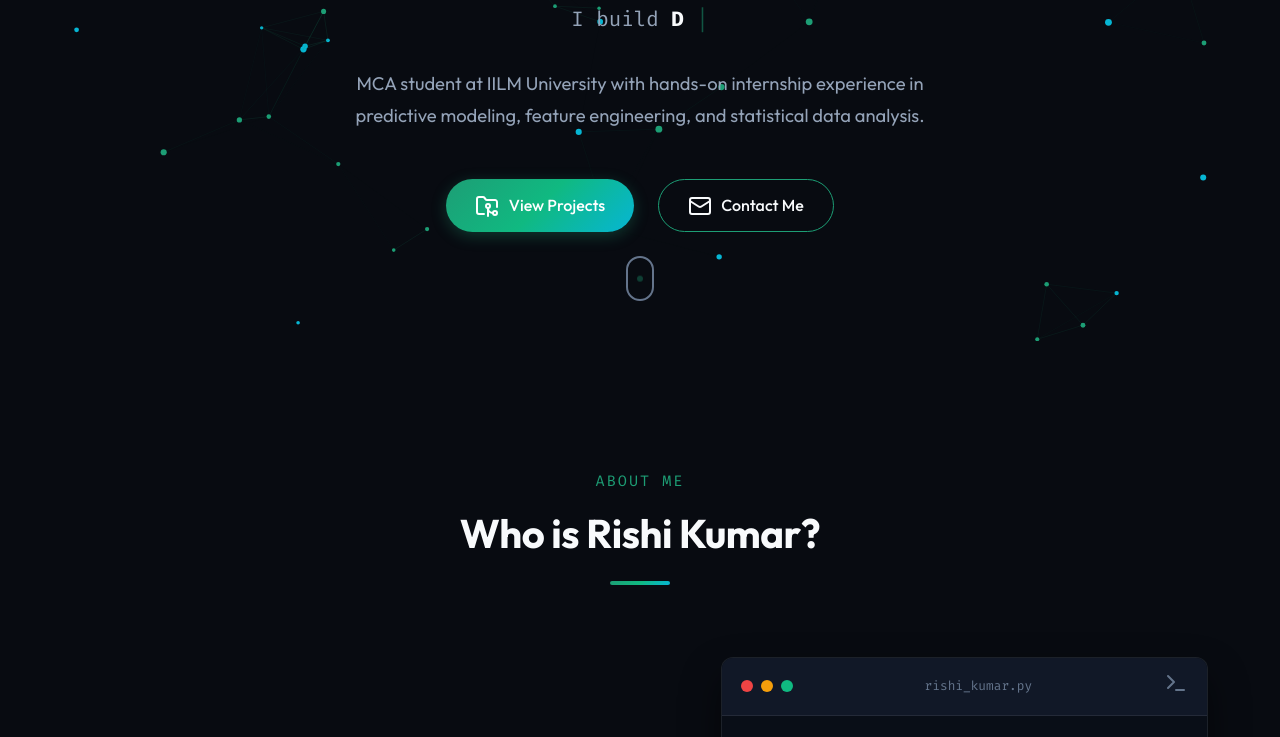
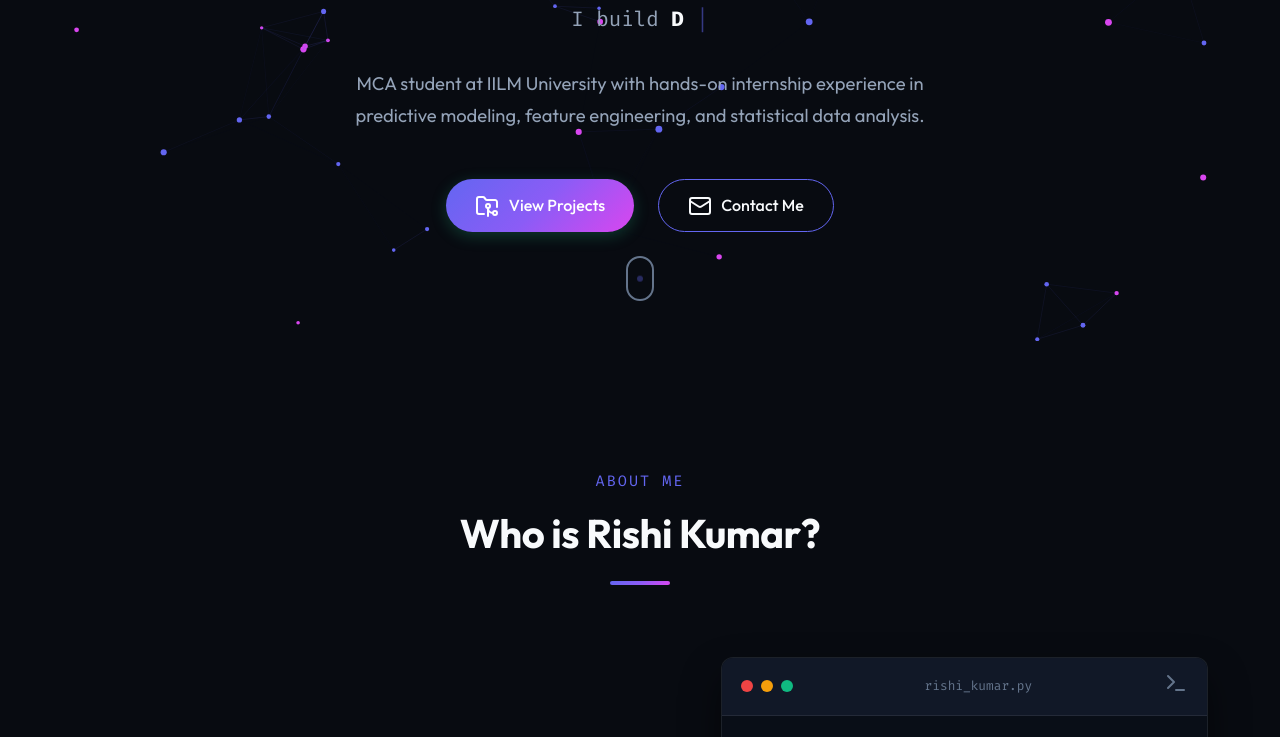
Before and after one commit to Rishikumar67/templete, a plain HTML site: page index.html in a window 1280 px wide. Shown: the part 459-1196 px from the top of the page. Drawn offline with nearby package versions, Linux system fonts and the light colour scheme.

Commit message:
Change theme to Indigo & Violet

```diff
--- a/script.js
+++ b/script.js
@@ -36,8 +36,8 @@ class Particle {
     this.vx = (Math.random() - 0.5) * 0.6;
     this.vy = (Math.random() - 0.5) * 0.6;
     this.radius = Math.random() * 2 + 1.5;
-    // Harmonious shades of green and cyan
-    this.color = Math.random() > 0.5 ? '#1d9e75' : '#06b6d4';
+    // Harmonious shades of Indigo and Fuchsia
+    this.color = Math.random() > 0.5 ? '#6366f1' : '#d946ef';
   }
 
   update() {
@@ -100,7 +100,7 @@ function animate() {
 
       if (distance < connectionDistance) {
         const alpha = (1 - distance / connectionDistance) * 0.15;
-        ctx.strokeStyle = `rgba(29, 158, 117, ${alpha})`;
+        ctx.strokeStyle = `rgba(99, 102, 241, ${alpha})`;
         ctx.lineWidth = 1;
         ctx.beginPath();
         ctx.moveTo(particles[i].x, particles[i].y);
--- a/style.css
+++ b/style.css
@@ -10,19 +10,19 @@
   --text-muted: #64748b;
 
   /* Accents */
-  --accent: #1d9e75;
-  --accent-light: #2ecc71;
-  --accent-glow: rgba(29, 158, 117, 0.15);
-  --accent-glow-strong: rgba(29, 158, 117, 0.4);
-  --accent-gradient: linear-gradient(135deg, #1d9e75 0%, #10b981 50%, #06b6d4 100%);
-  --accent-gradient-hover: linear-gradient(135deg, #22c55e 0%, #34d399 50%, #22d3ee 100%);
+  --accent: #6366f1;
+  --accent-light: #a855f7;
+  --accent-glow: rgba(99, 102, 241, 0.15);
+  --accent-glow-strong: rgba(99, 102, 241, 0.4);
+  --accent-gradient: linear-gradient(135deg, #6366f1 0%, #8b5cf6 50%, #d946ef 100%);
+  --accent-gradient-hover: linear-gradient(135deg, #818cf8 0%, #a78bfa 50%, #e879f9 100%);
 
   /* Borders & Shadows */
   --border-color: rgba(255, 255, 255, 0.08);
-  --border-focus: rgba(29, 158, 117, 0.5);
+  --border-focus: rgba(99, 102, 241, 0.5);
   --navbar-bg: rgba(8, 11, 17, 0.75);
   --card-shadow: 0 10px 30px -15px rgba(0, 0, 0, 0.5);
-  --glow-shadow: 0 0 20px rgba(29, 158, 117, 0.2);
+  --glow-shadow: 0 0 20px rgba(99, 102, 241, 0.2);
 
   /* Transitions */
   --transition-fast: 0.2s cubic-bezier(0.4, 0, 0.2, 1);
```
